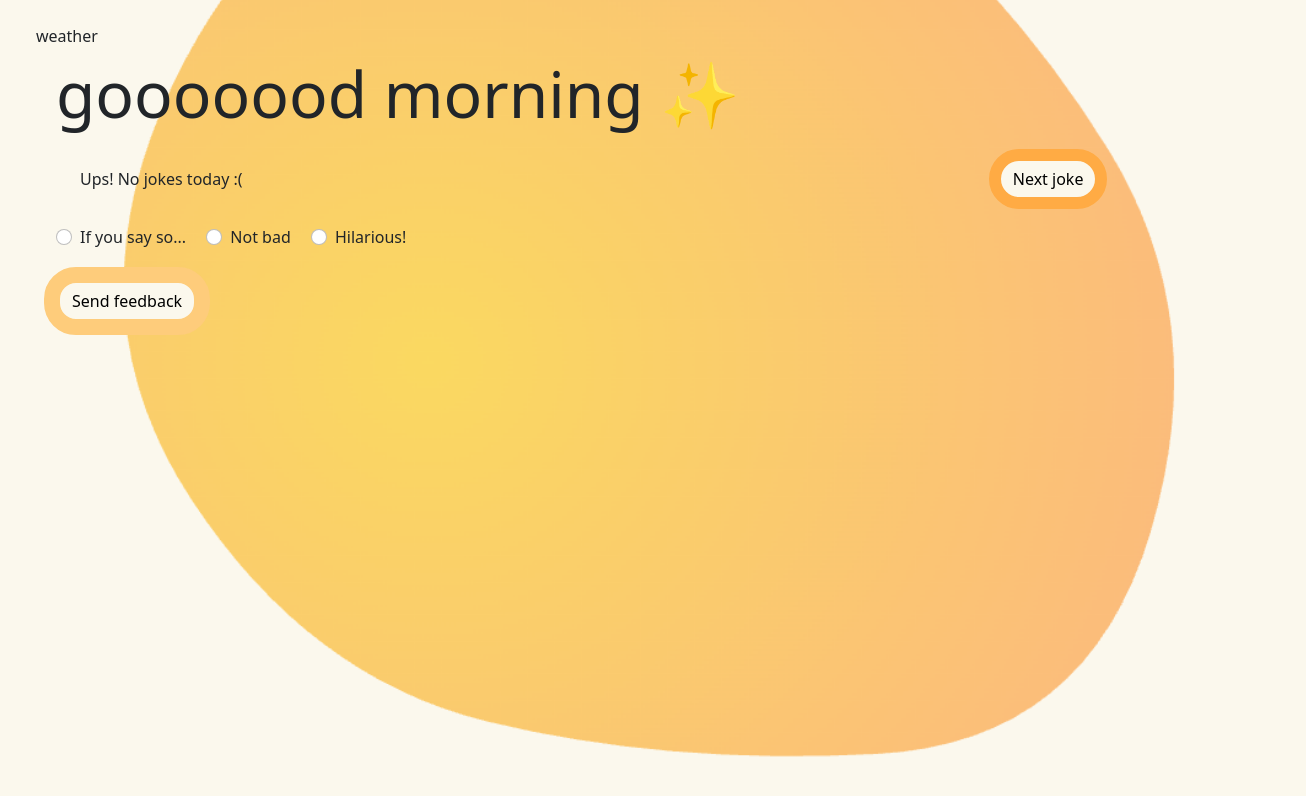
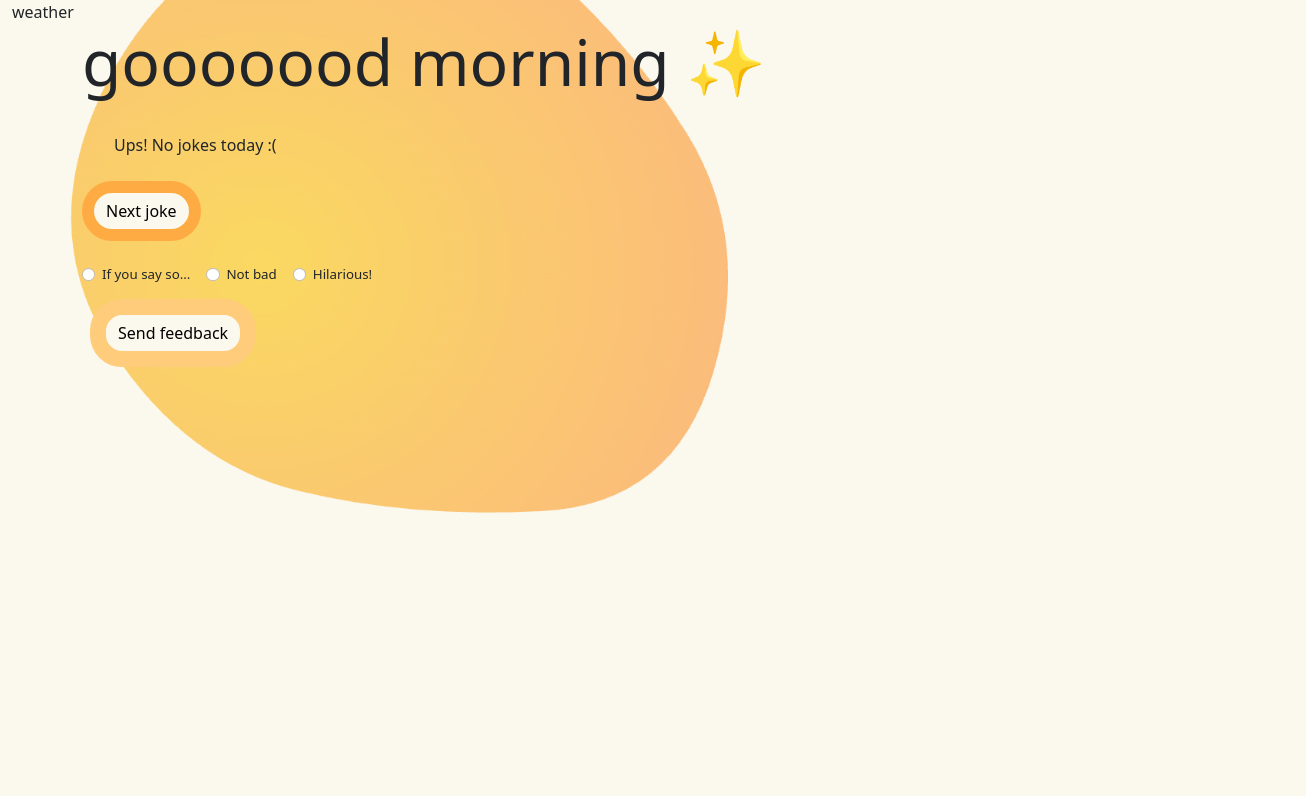
Before and after one commit to OhMyLaia/Api-jokes-morning-remote, a website with bundled scripts: page src/html/index.html in a window 1280 px wide. Shown: the whole page, 1306 px wide, since content can reach past the window. Built offline with nearby package versions, Linux system fonts and the light colour scheme; no server answers.

Commit message:
minor changes

```diff
--- a/src/css/styles.css
+++ b/src/css/styles.css
@@ -1,32 +1,17 @@
 body {
     background-color: rgb(251, 248, 237);
+    margin: 0 auto !important;
+    overflow: hidden !important;
 }
-
-
-/* #egg-yolk-div {
-    position: absolute;
-    top: 50%;
-    left: 50%;
-    transform: translate(-50%, -50%);
-    z-index: -1;
-    width: 80vw;
-    opacity: 0.5;
-}
-
-#egg-yolk {
-    width: 100%;
-    height: auto;
-    display: block;
-} */
 
 
 #egg-yolk-div {
     position: absolute;
-    top: 40%;
+    top: 30%;
     left: 52%;
     transform: translate(-50%, -50%);
     z-index: -1;
-    width: 96%;
+    width: 100%;
 }
 
 #egg-yolk {
@@ -69,3 +54,41 @@ body {
     background-color: rgb(254, 204, 123);
     box-shadow: rgb(255, 171, 68) !important;
 }
+
+#rating-col {
+    width: 100%;
+    font-size: smaller;
+    /* gap: 0em !important; */
+}
+
+
+@media (min-width: 768px) {
+    #egg-yolk-div {
+        width: 100%;
+    }
+
+    #egg-yolk {
+        width: 60%;
+        /* max-width: 600rem; */
+    }
+}
+
+@media (min-width: 1024) {
+    #egg-yolk-div {
+        width: 100%;
+        top: 40%;
+        left: 52%;
+    }
+
+    /* position: absolute;
+
+    transform: translate(-50%, -50%);
+    z-index: -1;
+    width: 100%; */
+
+    #egg-yolk {
+        width: 100%;
+        /* max-width: 300px; */
+
+    }
+}
--- a/src/html/index.html
+++ b/src/html/index.html
@@ -17,21 +17,21 @@
     <title>joking-home-page</title>
 </head>
 
-<body class="container m-4 align-items-center">
+<body class="container-fluid m-0 align-items-center">
     <span id="weather-span">weather</span>
     <div class="container" id="big-container">
         <div id="egg-yolk-div">
             <img src="/assets/magicpattern-blob-1740777705906.png" alt="good-morning-egg-yolk" id="egg-yolk">
         </div>
         <div class="row">
-            <h1 id="good-morning-h1" class="row m-2">gooooood morning ✨</h1>
-            <div class="row m-2" id="jokes-div"></div>
-            <div class="col m-2">
+            <h1 id="good-morning-h1" class="mb-2">gooooood morning ✨</h1>
+            <div class="row d-flex flex-start m-4" id="jokes-div"></div>
+            <div class="col-12 m-0">
                 <button type="button" class="btn btn-warning " id="next-joke-btn">Next joke</button>
             </div>
         </div>
-
-            <div class="col m-2 align-self-center">
+        <div class="row mt-4">
+            <div class="col-12 col-md-6 d-flex justify-content-start" id="rating-col">
                 <div class="joke-rating-input form-check form-check-inline">
                     <input class="form-check-input" type="radio" name="inlineRadioOptions" id="inlineRadio1" value="1">
                     <label class="joke-rating-input form-check-label" for="inlineRadio1">If you say so...</label>
@@ -48,7 +48,7 @@
             </div>
         </div>
         <div class="row">
-            <div class="col m-2">
+            <div class="col-12 col-md-6 m-2">
                 <button type="button" class="btn btn-light" id="feedback-btn">Send feedback</button>
             </div>
         </div>
```
